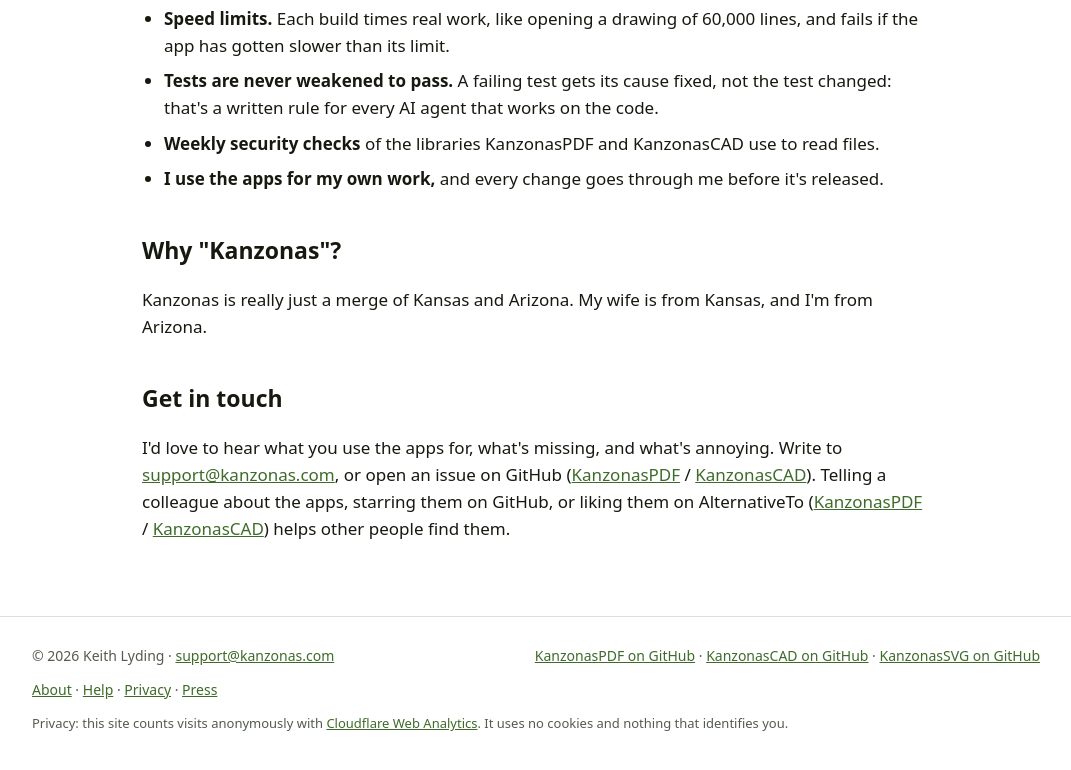
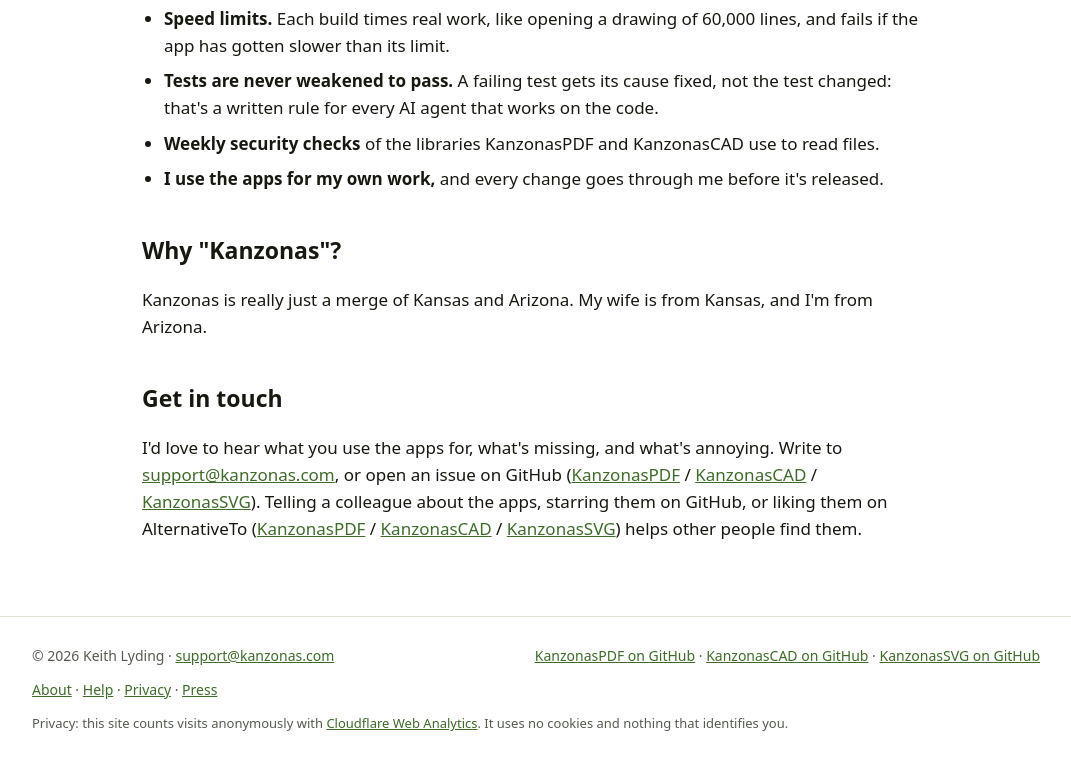
Before and after one commit to keithlyding/Kanzonas-Site, a plain HTML site: page home/about.html in a window 1280 px wide. Shown: the part 1392-2162 px from the top of the page, without its empty margins (104-1175 px from the left). Drawn offline with Linux system fonts and the light colour scheme.

Commit message:
About: KanzonasSVG's GitHub issues and AlternativeTo links in Get in touch
Co-Authored-By: Claude Opus 5.5 <noreply@anthropic.com>
Claude-Session: https://claude.ai/code/session_01Ho1n54UpgAK6PzGHAaZR8m

```diff
--- a/home/about.html
+++ b/home/about.html
@@ -66,7 +66,7 @@
       <p>Kanzonas is really just a merge of Kansas and Arizona. My wife is from Kansas, and I'm from Arizona.</p>
 
       <h2>Get in touch</h2>
-      <p>I'd love to hear what you use the apps for, what's missing, and what's annoying. Write to <a href="mailto:support@kanzonas.com">support@kanzonas.com</a>, or open an issue on GitHub (<a href="https://github.com/keithlyding/KanzonasPDF/issues">KanzonasPDF</a> / <a href="https://github.com/keithlyding/KanzonasCAD/issues">KanzonasCAD</a>). Telling a colleague about the apps, starring them on GitHub, or liking them on AlternativeTo (<a href="https://alternativeto.net/software/kanzonaspdf/about/">KanzonasPDF</a> / <a href="https://alternativeto.net/software/kanzonascad/about/">KanzonasCAD</a>) helps other people find them.</p>
+      <p>I'd love to hear what you use the apps for, what's missing, and what's annoying. Write to <a href="mailto:support@kanzonas.com">support@kanzonas.com</a>, or open an issue on GitHub (<a href="https://github.com/keithlyding/KanzonasPDF/issues">KanzonasPDF</a> / <a href="https://github.com/keithlyding/KanzonasCAD/issues">KanzonasCAD</a> / <a href="https://github.com/keithlyding/KanzonasSVG/issues">KanzonasSVG</a>). Telling a colleague about the apps, starring them on GitHub, or liking them on AlternativeTo (<a href="https://alternativeto.net/software/kanzonaspdf/about/">KanzonasPDF</a> / <a href="https://alternativeto.net/software/kanzonascad/about/">KanzonasCAD</a> / <a href="https://alternativeto.net/software/kanzonassvg/about/">KanzonasSVG</a>) helps other people find them.</p>
     </div>
   </main>
 
```
